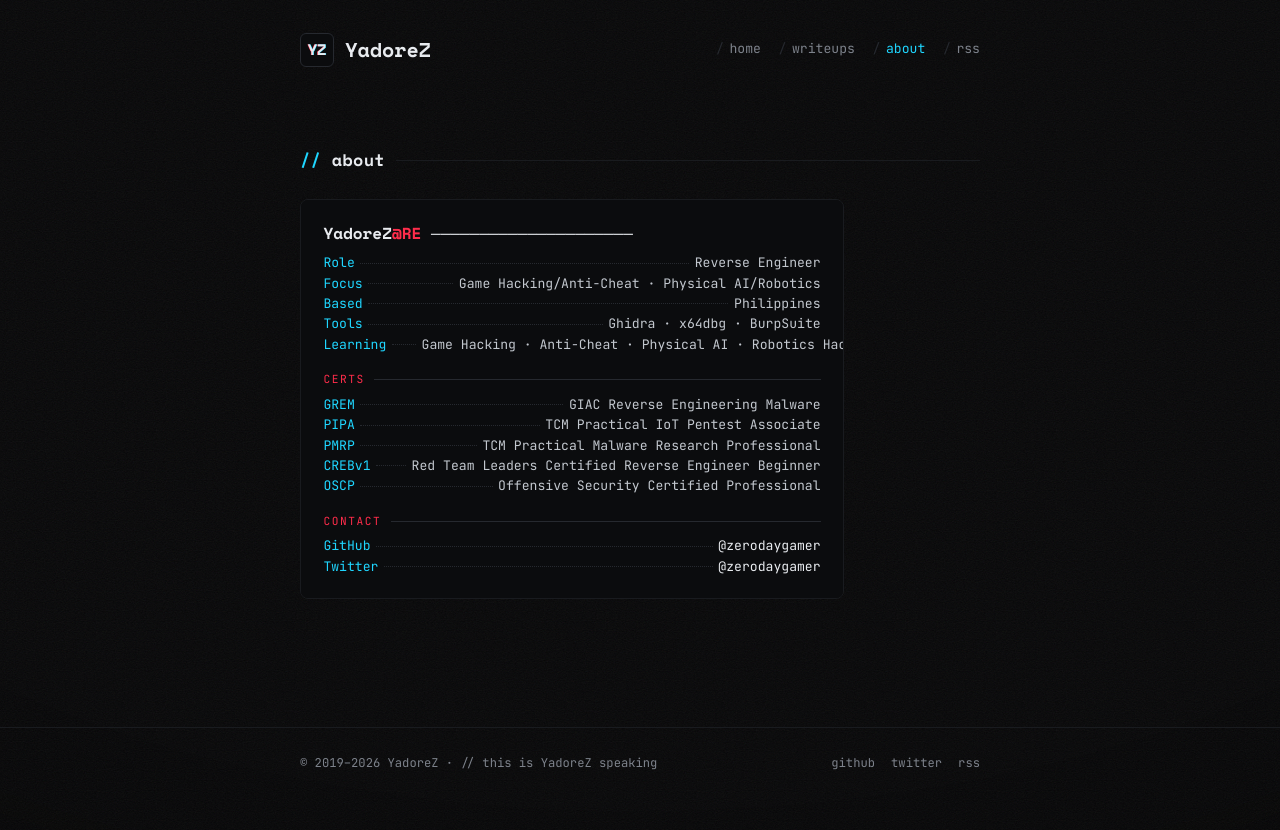
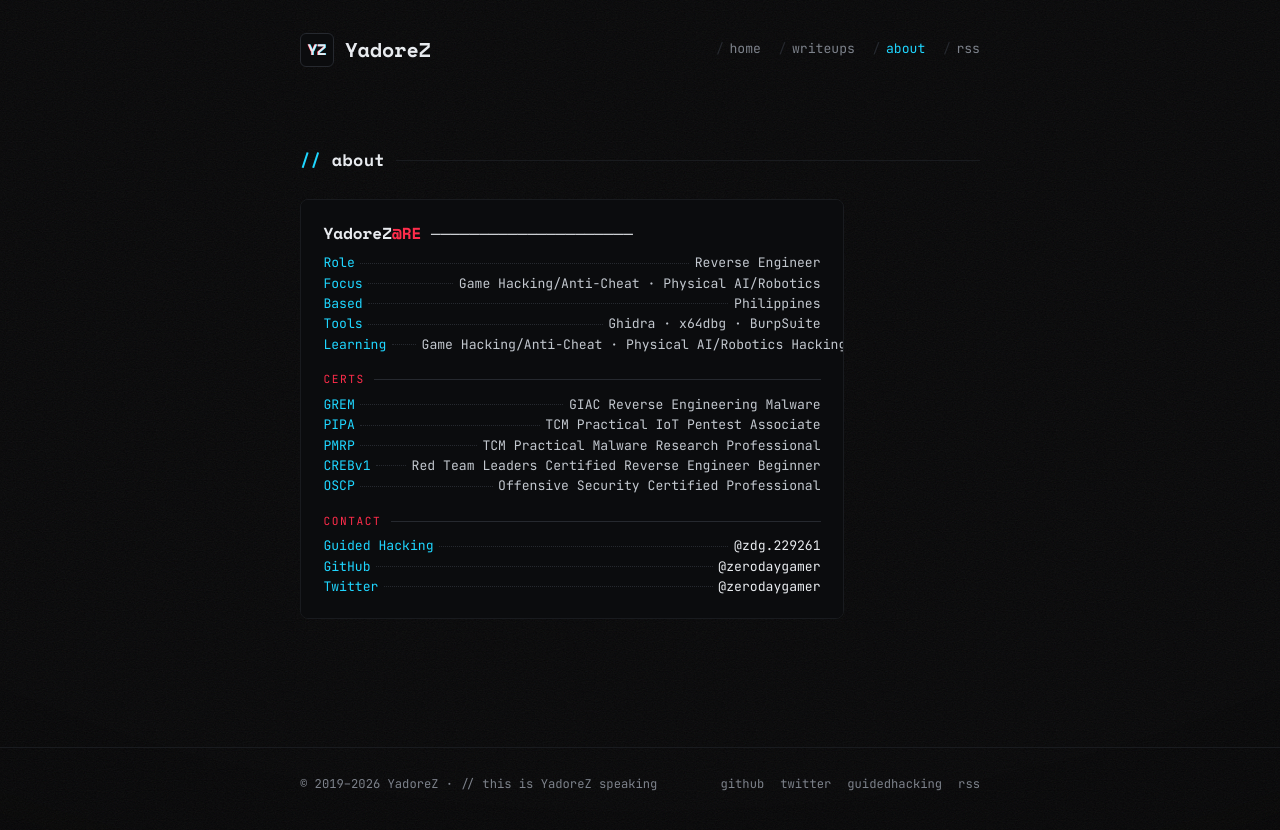
Before and after one commit to zerodaygamer/zerodaygamer.github.io, a Jekyll site: the page built from about.md, in a window 1280 px wide. Shown: the top 830 px of the page. Built offline with Jekyll 4.4.1, drawn with Linux system fonts in a browser that asks for light colours.

Commit message:
added guidedhacking

```diff
--- a/_config.yml
+++ b/_config.yml
@@ -7,16 +7,14 @@ description: >-
 author: YadoreZ
 future: true
 
-# ---- urls (EDIT before deploy) ----
-# Personal site repo (<you>.github.io): leave baseurl empty.
-# Project repo: set baseurl: "/<repo-name>".
-url: "https://zerodaygamer.github.io"
+# ---- urls ----
+url: "https://zerodaygamer.com"
 baseurl: ""
 
-# ---- socials (EDIT) ----
+# ---- socials ----
 github_username: zerodaygamer
 twitter_username: zerodaygamer
-youtube_url: ""
+gh_username: zdg.229261
 
 # ---- build ----
 markdown: kramdown
--- a/_includes/footer.html
+++ b/_includes/footer.html
@@ -4,6 +4,7 @@
     <span class="foot-links">
       {%- if site.github_username -%}<a href="https://github.com/{{ site.github_username }}">github</a>{%- endif -%}
       {%- if site.twitter_username -%}<a href="https://twitter.com/{{ site.twitter_username }}">twitter</a>{%- endif -%}
+      {%- if site.gh_username -%}<a href="https://guidedhacking.com/members/{{ site.gh_username }}/">guidedhacking</a>{%- endif -%}
       <a href="{{ '/feed.xml' | relative_url }}">rss</a>
     </span>
   </div>
--- a/about.md
+++ b/about.md
@@ -12,7 +12,7 @@ permalink: /about/
   <div class="nf-row"><span class="nf-key">Focus</span><span class="nf-dots"></span><span class="nf-val">Game Hacking/Anti-Cheat · Physical AI/Robotics</span></div>
   <div class="nf-row"><span class="nf-key">Based</span><span class="nf-dots"></span><span class="nf-val">Philippines</span></div>
   <div class="nf-row"><span class="nf-key">Tools</span><span class="nf-dots"></span><span class="nf-val">Ghidra · x64dbg · BurpSuite </span></div>
-  <div class="nf-row"><span class="nf-key">Learning</span><span class="nf-dots"></span><span class="nf-val">Game Hacking · Anti-Cheat · Physical AI · Robotics Hacking</span></div>
+  <div class="nf-row"><span class="nf-key">Learning</span><span class="nf-dots"></span><span class="nf-val">Game Hacking/Anti-Cheat · Physical AI/Robotics Hacking</span></div>
 
   <div class="nf-head">Certs</div>
   <div class="nf-row"><span class="nf-key">GREM</span><span class="nf-dots"></span><span class="nf-val">GIAC Reverse Engineering Malware</span></div>
@@ -22,6 +22,7 @@ permalink: /about/
   <div class="nf-row"><span class="nf-key">OSCP</span><span class="nf-dots"></span><span class="nf-val">Offensive Security Certified Professional</span></div>
 
   <div class="nf-head">Contact</div>
+  <div class="nf-row"><span class="nf-key">Guided Hacking</span><span class="nf-dots"></span><span class="nf-val"><a href="https://guidedhacking.com/members/{{ site.gh_username }}/">@{{ site.gh_username }}</a></span></div>
   <div class="nf-row"><span class="nf-key">GitHub</span><span class="nf-dots"></span><span class="nf-val"><a href="https://github.com/{{ site.github_username }}">@{{ site.github_username }}</a></span></div>
   <div class="nf-row"><span class="nf-key">Twitter</span><span class="nf-dots"></span><span class="nf-val"><a href="https://twitter.com/{{ site.twitter_username }}">@{{ site.twitter_username }}</a></span></div>
 </div>
```
